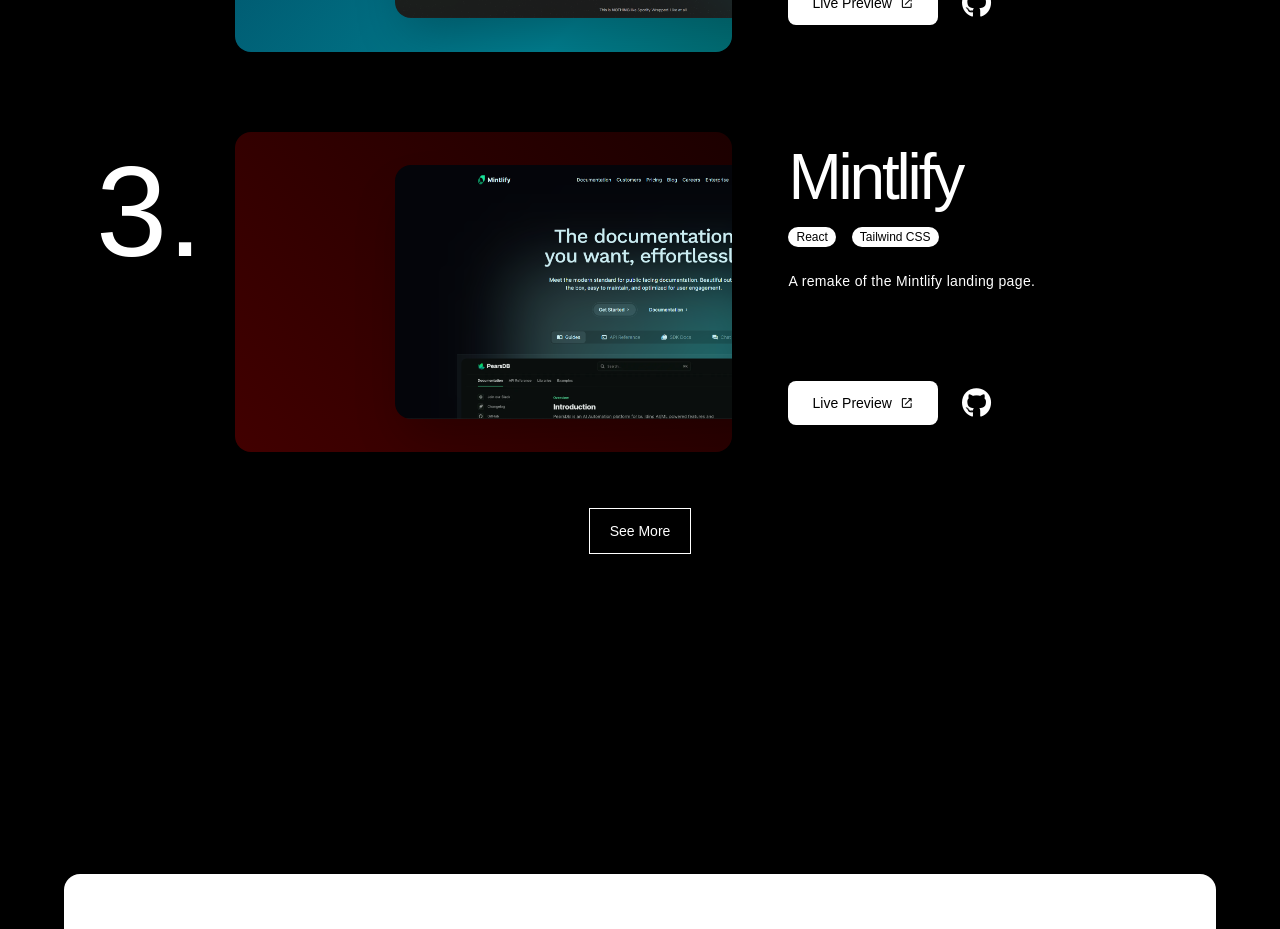
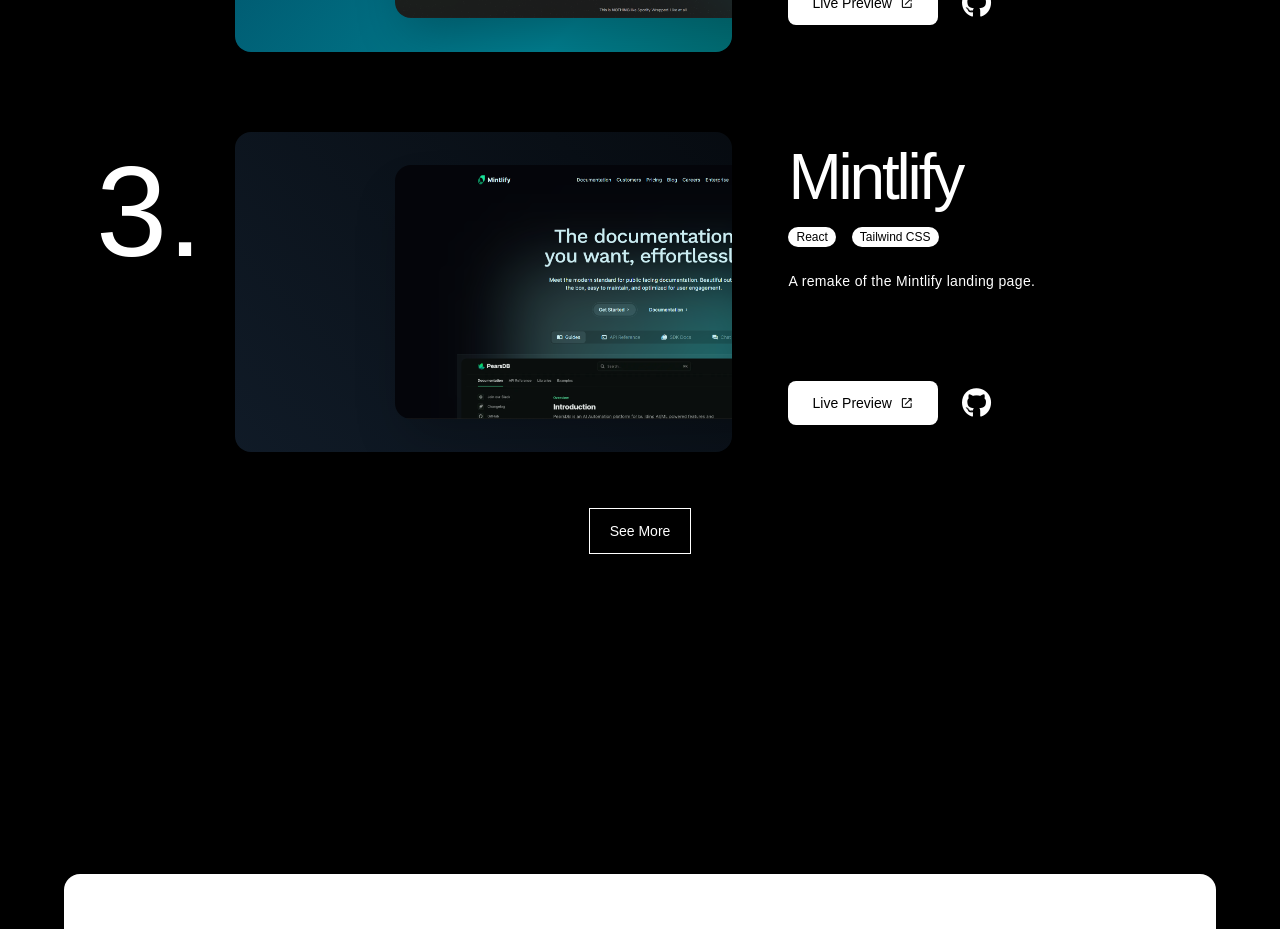
Before and after one commit to ikenna-nwobodo/scroll, a React (Create React App) app: page / in a window 1280 px wide. Shown: the part 2540-3469 px from the top of the page. Built offline with nearby package versions, Linux system fonts and the light colour scheme.

Commit message:
Update projectlist.js and index.css files.
- Changed the tech stack and project link for the "Dictionary" project.
- Updated the background gradient for the "Dictionary" project.

```diff
--- a/src/data/projectlist.js
+++ b/src/data/projectlist.js
@@ -41,10 +41,10 @@
     title: "Dictionary",
     description:
       "A dictionary application that enables users to look up words, explore their different meanings, and listen to their various pronunciations.",
-    stack: ["HTML", "CSS", "Javascript"],
-    link: "https://i-dictionary.vercel.app/",
+    stack: ["React", "TailwindCSS", "Framer Motion"],
+    link: "https://idict.vercel.app/",
     image: require("../assets/images/dt.png"),
-    bg: "def",
+    bg: "dt",
   },
   {
     title: "GetLinked",
--- a/src/index.css
+++ b/src/index.css
@@ -80,6 +80,12 @@
   font-style: normal;
 }
 .def {
+  background: linear-gradient(45deg, #1c4b42, #121e2c, #000000);
+  background-size: 400% 400%;
+  /* filter: blur(100px); */
+  animation: gradient 20s ease infinite;
+}
+.dt {
   background: linear-gradient(45deg, #000000, #93000080, #000000);
   background-size: 400% 400%;
   /* filter: blur(100px); */
```
